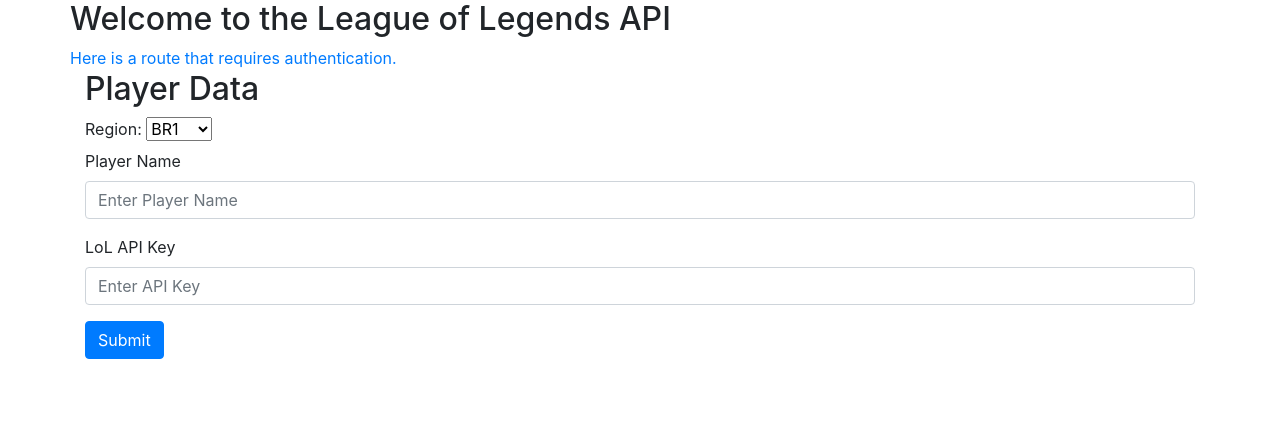
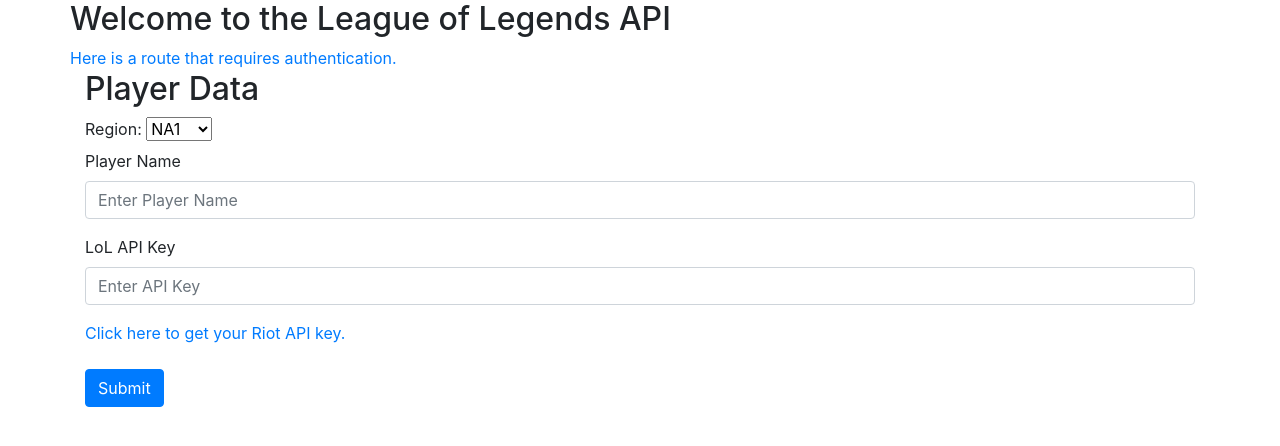
Before and after one commit to kpk28/IT490, a Flask app: page / in a window 1280 px wide. Shown: the part 56-502 px from the top of the page. Run offline with Flask 2, Linux system fonts and the light colour scheme; some libraries are stand-ins or nearby versions.

Commit message:
Cleanup and ease of use

```diff
--- a/IT490-RabbitMQ/front-end/templates/index.html
+++ b/IT490-RabbitMQ/front-end/templates/index.html
@@ -14,6 +14,7 @@
 <form method="post">
     <label for="region">Region:</label>
 	<select name="region" id="region">
+		<option value ="NA1">NA1</option>
 		<option value="br1">BR1</option>
 		<option value="eun1">EUN1</option>
 		<option value="euw1">EUW1</option>
@@ -21,7 +22,6 @@
 		<option value="kr1">KR1</option>
 		<option value ="LA1">LA1</option>
 		<option value ="LA2">LA2</option>
-		<option value ="NA1">NA1</option>
 		<option value ="OC1">OC1</option>
 		<option value ="RU">RU</option>
 		<option value ="TR1">TR1</option>
@@ -34,6 +34,7 @@
         <label for="apikey">LoL API Key</label>
         <input type="password" required="required" name="apikey" class="form-control" id="apikey" placeholder="Enter API Key">
     </div>
+	<a href="https://developer.riotgames.com/">Click here to get your Riot API key.</a> <br> <br>
     <button type="submit" class="btn btn-primary">Submit</button>
 </form>
 
```
